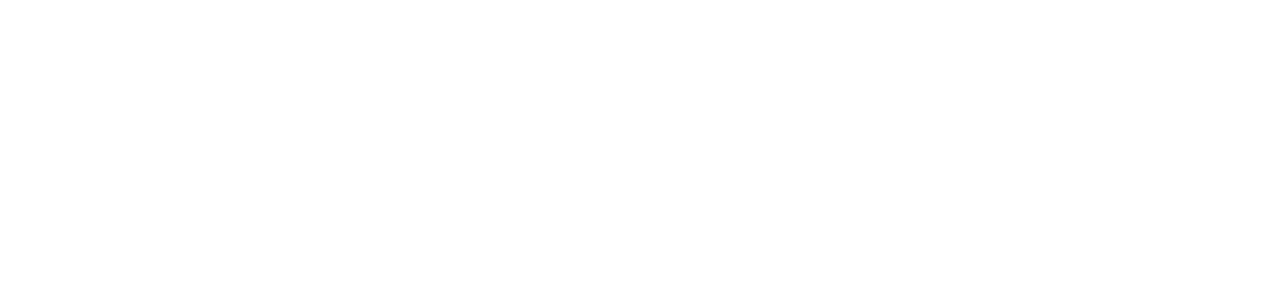
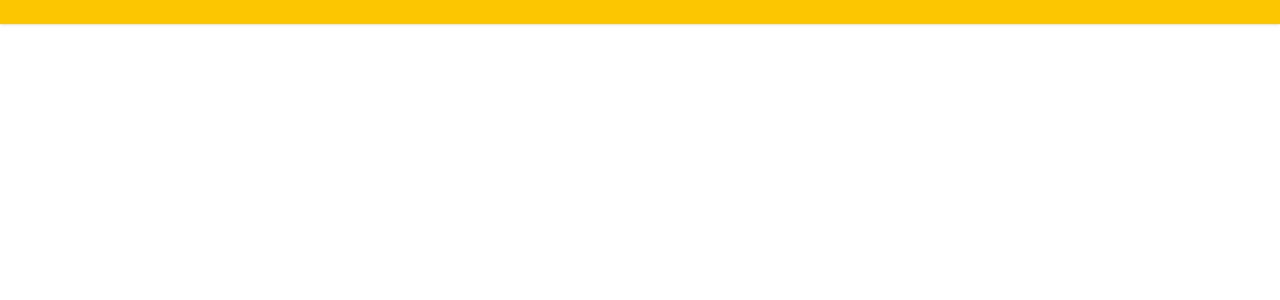
Before and after one commit to haniellejermayn/JJ-Apartments-Property-Management-System, a Next.js app in the folder frontend/: page / in a window 1280 px wide. Shown: the top 300 px of the page. Built offline with nearby package versions, Linux system fonts and the light colour scheme.

Commit message:
adjust: put top bar in layout

```diff
--- a/frontend/src/app/layout.tsx
+++ b/frontend/src/app/layout.tsx
@@ -27,6 +27,7 @@ export default function RootLayout({
       <body
         className={`${geistSans.variable} ${geistMono.variable} antialiased`}
       >
+        <TopBar />
         {children}
       </body>
     </html>
```
